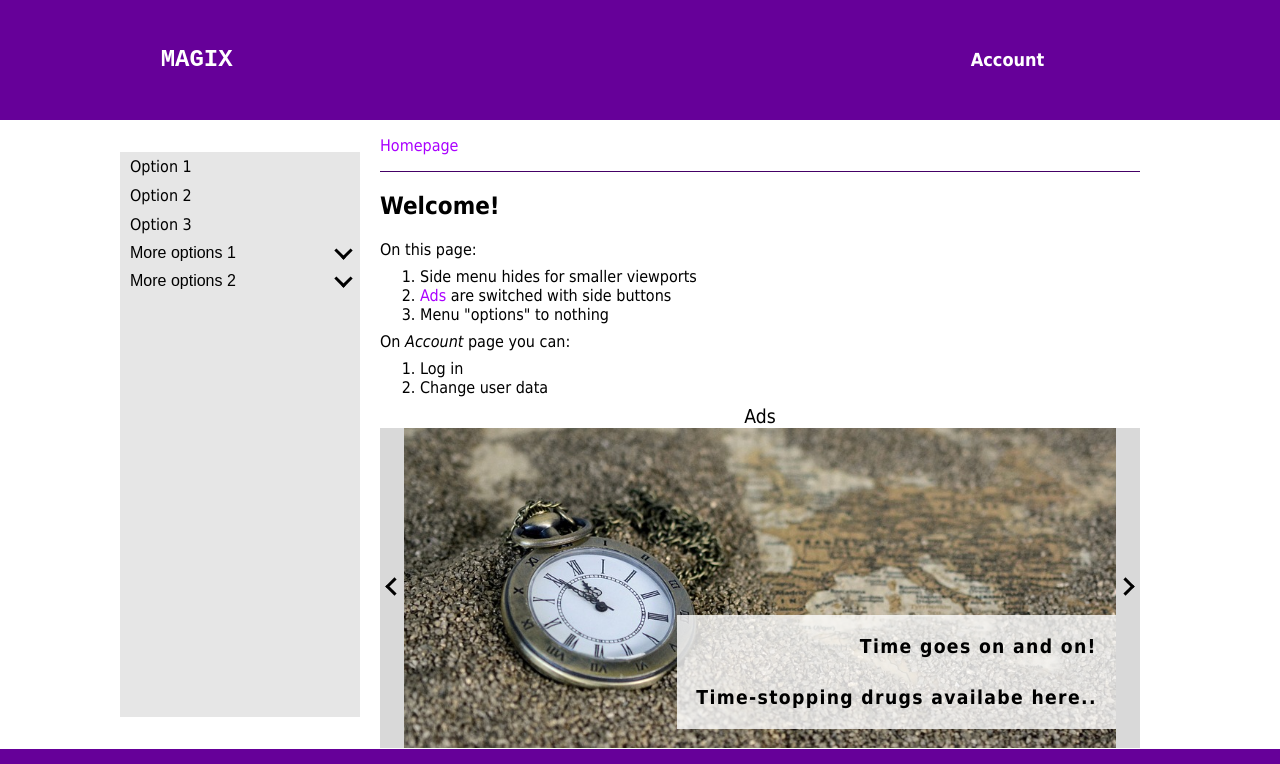
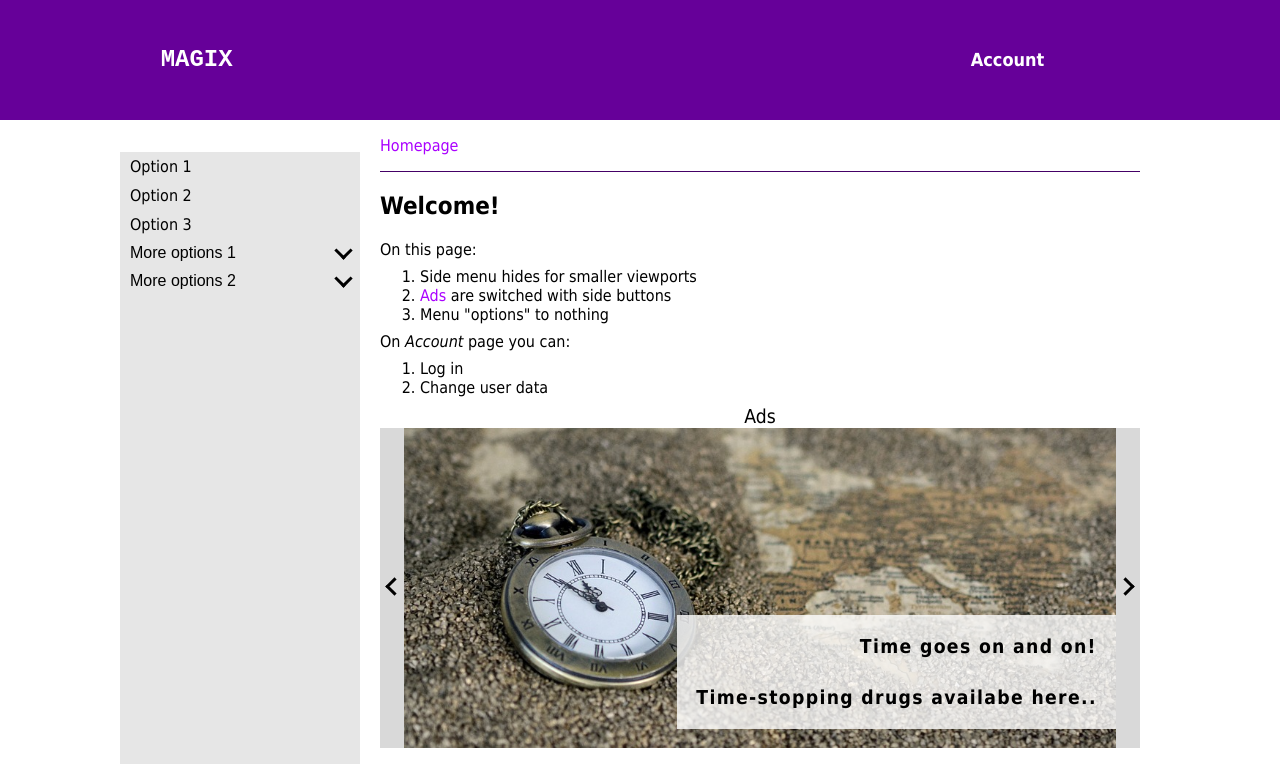
Before and after one commit to nscislowska/an-app, a React (Create React App) app: page / in a window 1280 px wide. Shown: the top 764 px of the page. Built offline with nearby package versions, Linux system fonts and the light colour scheme.

Commit message:
row overflow hidden was a bad idea D:

```diff
--- a/src/pages/account.tsx
+++ b/src/pages/account.tsx
@@ -132,7 +132,7 @@ class AccountPage extends Component<Props, any> {
                     Change the first name and go back to <Link to={HOME_PATH}>Homepage</Link>.
                     </p>
                 <p className="message">
-                    Changes are not permement - they won't be here after leaving this site.
+                    Changes are not permement - data will reset after refreshing this site.
                     </p>
                 <h3>Personal data</h3>
                 {this.state.userUpdateSuccess && <p className="message success">Data updated successfully.</p>}
--- a/src/style/css/main.css
+++ b/src/style/css/main.css
@@ -21,7 +21,6 @@ button > * {
 .row {
   display: flex;
   flex-direction: row;
-  overflow: hidden;
   width: 100%;
 }
 .row :last-child {
--- a/src/style/scss/layout/_grid.scss
+++ b/src/style/scss/layout/_grid.scss
@@ -3,7 +3,6 @@
 .row {
     display: flex;
     flex-direction: row;
-    overflow: hidden;
     width: 100%;
 
     :last-child{
@@ -15,6 +14,7 @@
     }
 }
 
+//column class generator
 @each $size, $width in $breakpoints2{
     @for $i from 1 through $grid-columns {
         .col-#{$size}-#{$i}{
@@ -32,6 +32,9 @@
     }
 }
 
+//-------------
+//TO DO: REMOVE
+//-------------
 //width of an element from column span
 @mixin span-columns ($mobile: $grid-columns, $tablet: $mobile, $desktop: $tablet) {
     margin-left: $grid-gap;
```
Also changed, not shown: 1 other file (tests, documents, lock files or other folders).
